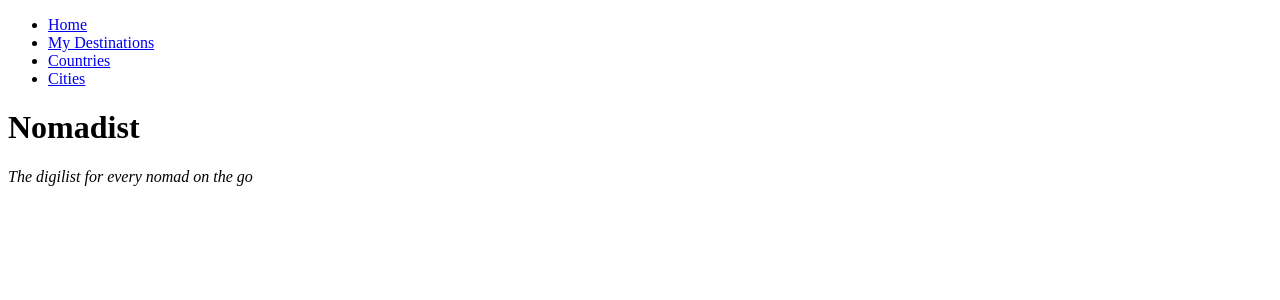
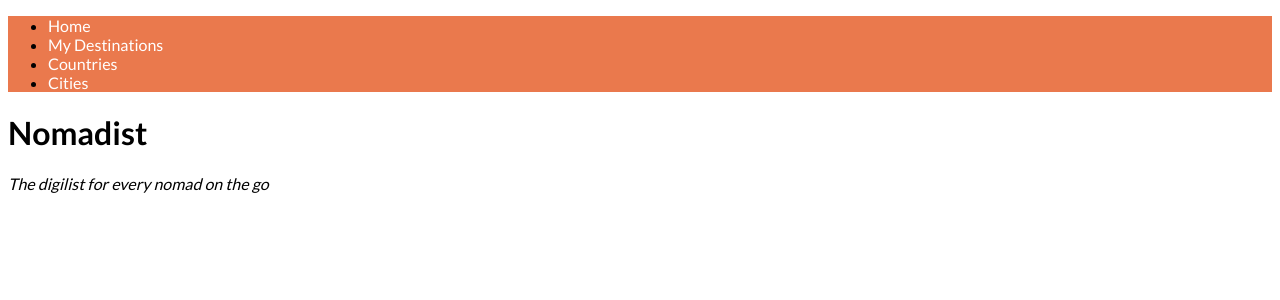
Before and after one commit to spencerT101/Bucket_List_Project_1, a Flask app: page / in a window 1280 px wide. Shown: the top 300 px of the page. Run offline with Flask 2, Linux system fonts and the light colour scheme.

Commit message:
css style file created working on nav bar

```diff
--- /dev/null
+++ b/project_start_code/static/style.css
@@ -0,0 +1,16 @@
+@import "https://fonts.googleapis.com/css?family=Lato:400,700";
+
+
+nav{
+    background-color: rgba(228, 84, 27, 0.78);
+    font-family: lato, sans-serif;
+}
+
+.navbar a{
+    color:white;
+    text-decoration: none;
+}
+
+body{
+    font-family: lato, sans-serif;
+}
--- a/project_start_code/templates/base.html
+++ b/project_start_code/templates/base.html
@@ -4,6 +4,7 @@
     <meta charset="UTF-8">
     <meta http-equiv="X-UA-Compatible" content="IE=edge">
     <meta name="viewport" content="width=device-width, initial-scale=1.0">
+    <link rel="stylesheet" href="{{ url_for('static', filename='style.css') }}">
     <title>NOMADIST</title>
 </head>
 <body>
```
